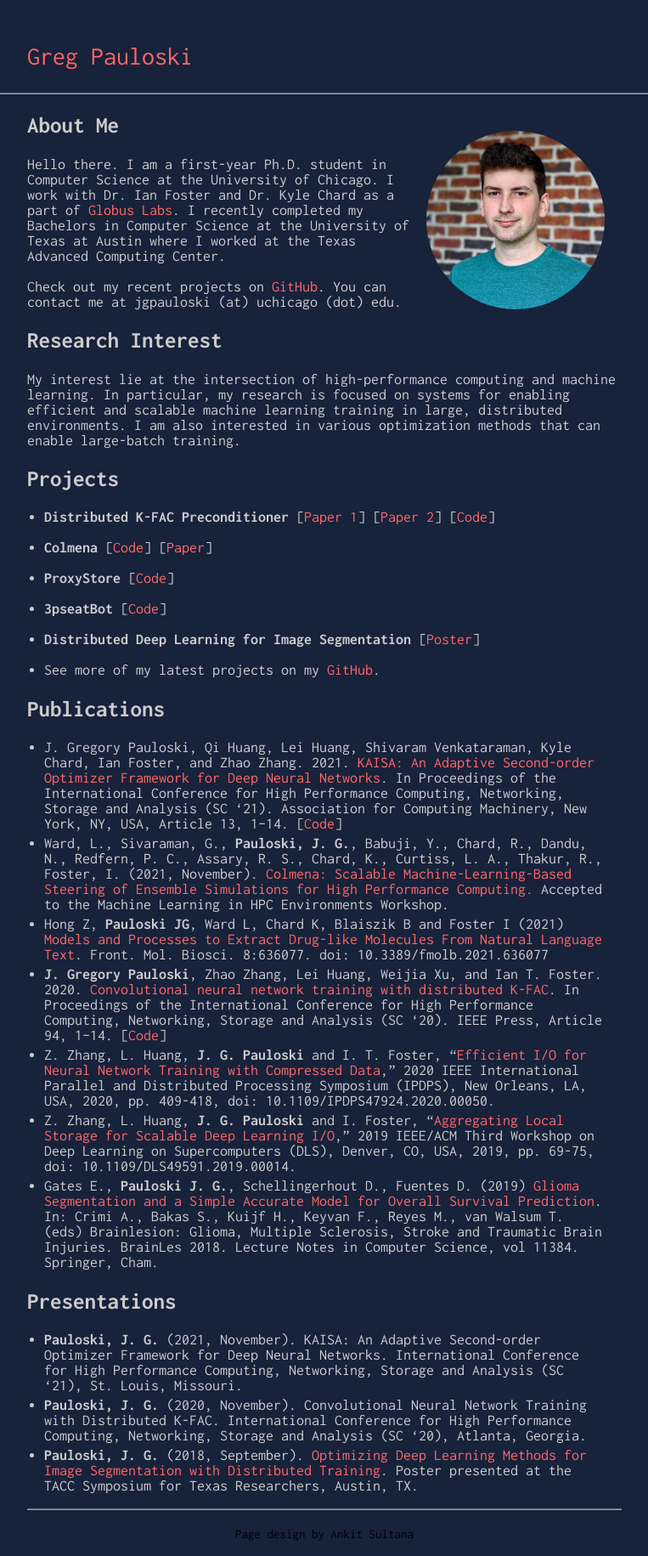
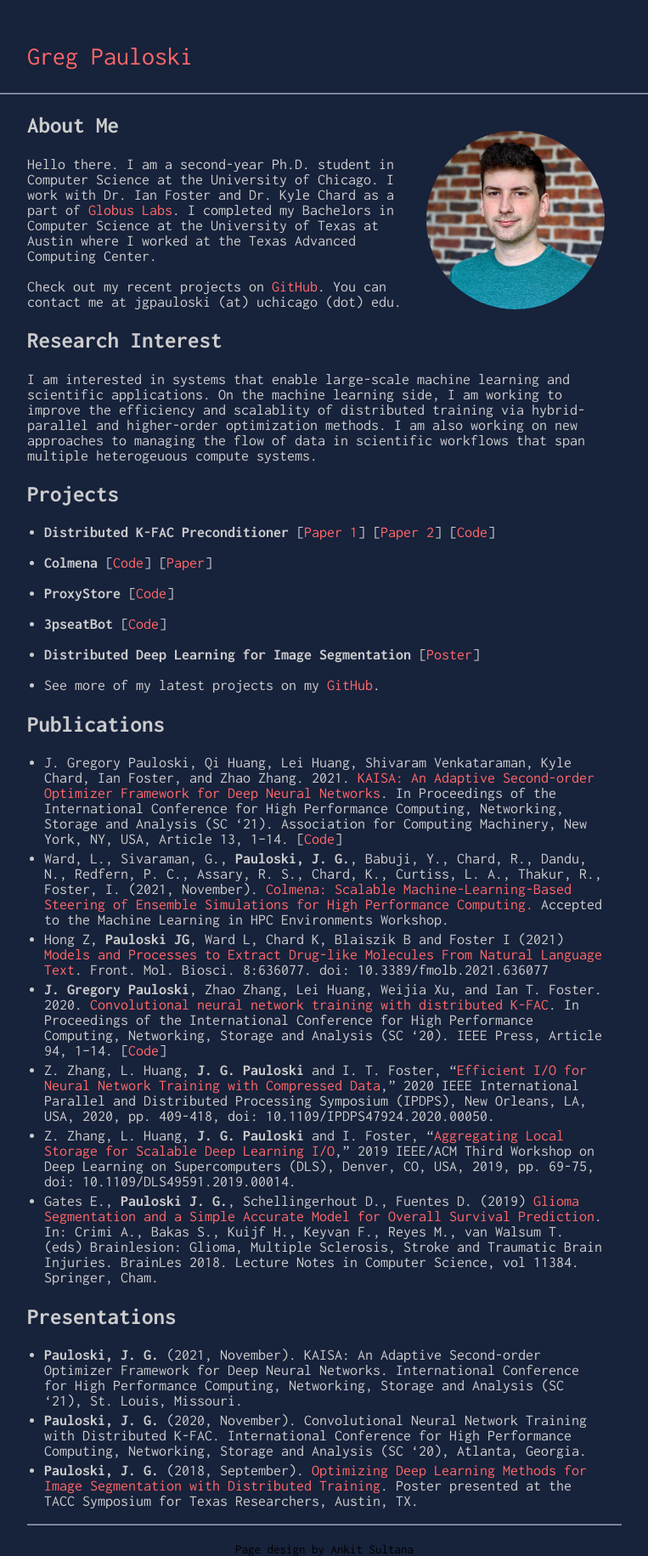
Before and after one commit to gpauloski/gpauloski.github.io, a Jekyll site: the page built from index.md, in a window 1280 px wide. Shown: the whole page at 85% size, without its empty margins (258-1021 px from the left). Built offline with Jekyll 4.4.1, drawn with Linux system fonts in a browser that asks for light colours; our own code applies the rules of GitHub Pages for plain Markdown files.

Commit message:
Update index.md

```diff
--- a/index.md
+++ b/index.md
@@ -7,18 +7,18 @@ layout: default
 <img class="profile-picture" src="static/headshot.jpg">
 
 Hello there.
-I am a first-year Ph.D. student in Computer Science at the University of Chicago.
+I am a second-year Ph.D. student in Computer Science at the University of Chicago.
 I work with Dr. Ian Foster and Dr. Kyle Chard as a part of [Globus Labs](https://labs.globus.org/).
-I recently completed my Bachelors in Computer Science at the University of Texas at Austin where I worked at the Texas Advanced Computing Center.
+I completed my Bachelors in Computer Science at the University of Texas at Austin where I worked at the Texas Advanced Computing Center.
 
 Check out my recent projects on [GitHub](https://github.com/gpauloski).
 You can contact me at jgpauloski (at) uchicago (dot) edu.
 
 ## Research Interest
 
-My interest lie at the intersection of high-performance computing and machine learning.
-In particular, my research is focused on systems for enabling efficient and scalable machine learning training in large, distributed environments.
-I am also interested in various optimization methods that can enable large-batch training.
+I am interested in systems that enable large-scale machine learning and scientific applications.
+On the machine learning side, I am working to improve the efficiency and scalablity of distributed training via hybrid-parallel and higher-order optimization methods.
+I am also working on new approaches to managing the flow of data in scientific workflows that span multiple heterogeuous compute systems.
 
 ## Projects
 
```
